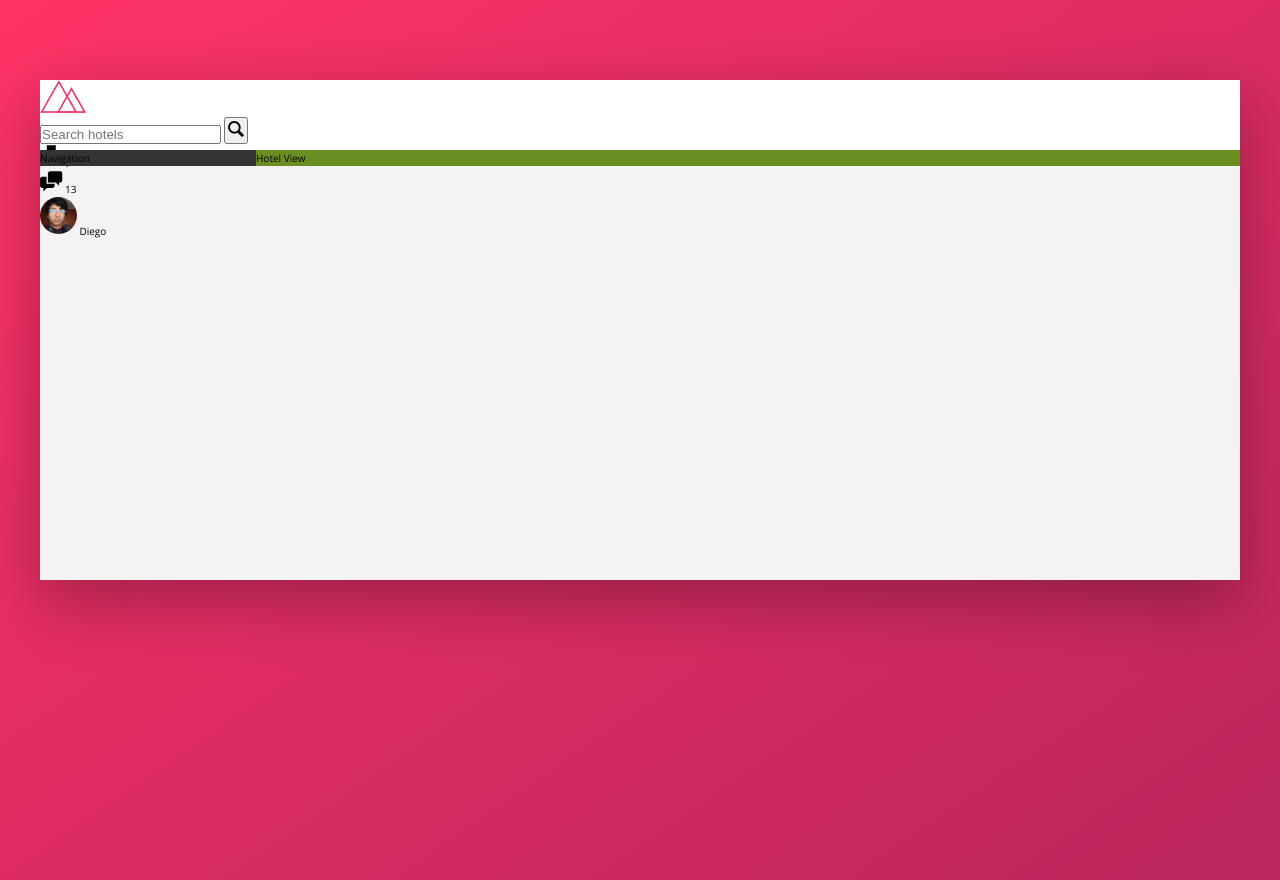
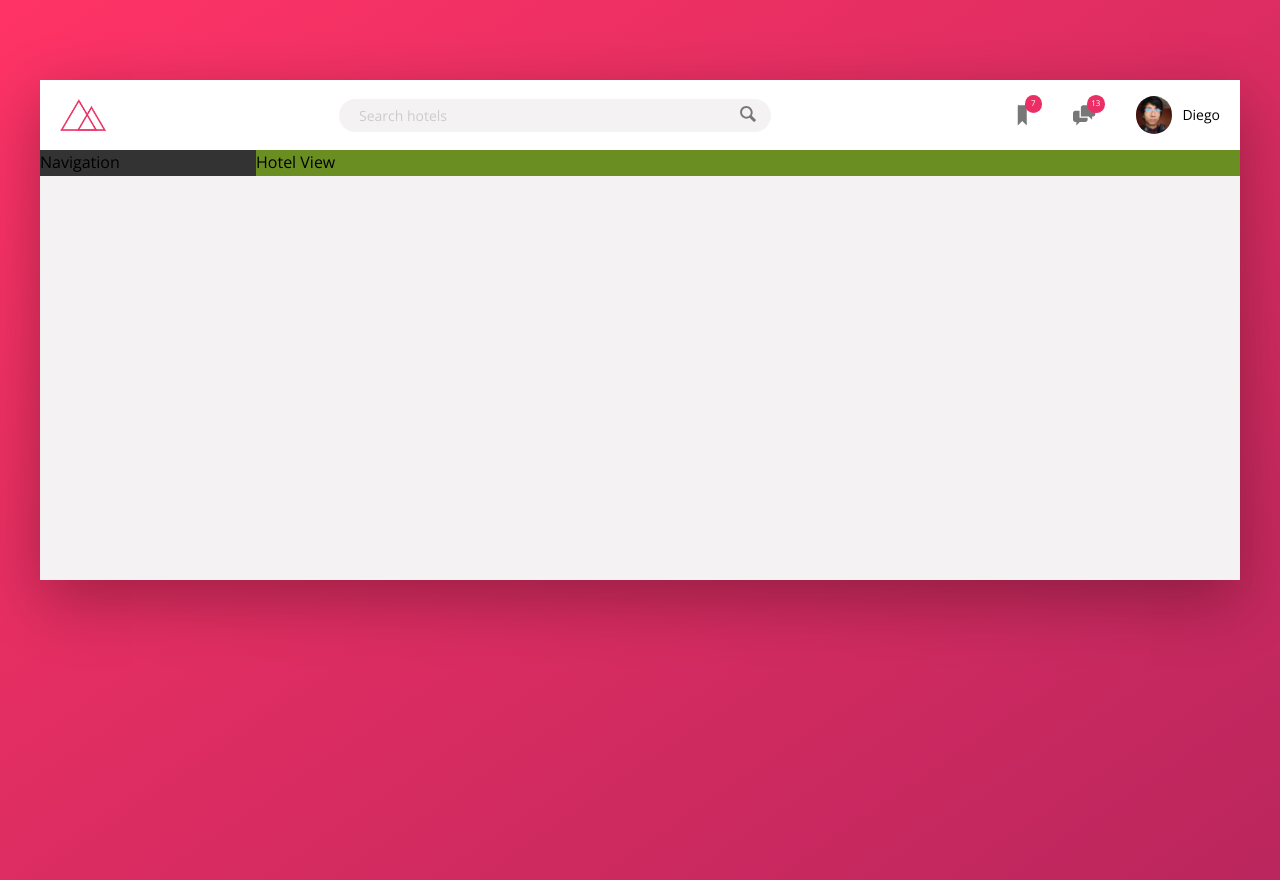
Before and after one commit to Diegocortes15/Trillo, a website: page index.html in a window 1280 px wide. Drawn offline with nearby package versions, Linux system fonts and the light colour scheme.

Commit message:
header finished

```diff
--- a/sass/_base.scss
+++ b/sass/_base.scss
@@ -53,12 +53,9 @@ body {
   font-family: "Open Sans", sans-serif;
   font-weight: 400;
   line-height: 1.6;
+  font-size: 1.6rem;
   color: var(--grey-dark-2);
-  background-image: linear-gradient(
-    to right bottom,
-    var(--color-primary-light),
-    var(--color-primary-dark)
-  );
+  background-image: linear-gradient(to right bottom, var(--color-primary-light), var(--color-primary-dark));
   background-repeat: no-repeat;
 
   min-height: 100vh;
--- a/sass/_components.scss
+++ b/sass/_components.scss
@@ -2,20 +2,63 @@
 // LOGO
 .logo {
   height: 3.25rem;
+  margin-left: 2rem;
 }
 
 /////////////////////////////////////////////////////////
 // SEARCH
 .search {
+  flex: 0 0 40%;
+
+  display: flex;
+  align-items: center;
+  justify-content: center;
+
   &__input {
+    font-family: inherit;
+    font-size: inherit;
+    color: inherit;
+    background-color: var(--color-grey-light-2);
+    border: none;
+    padding: 0.7rem 2rem;
+    border-radius: 10rem;
+    width: 90%;
+    transition: all 0.2s;
+    margin-right: -3.25rem;
+
+    &:focus {
+      outline: none;
+      width: 100%;
+      background-color: var(--color-grey-light-3);
+    }
+
+    &::-webkit-input-placeholder {
+      font-weight: 100;
+      color: var(--color-grey-light-4);
+    }
+  }
+
+  &__input:focus + &__button {
+    background-color: var(--color-grey-light-3);
   }
 
   &__button {
+    border: none;
+    background-color: var(--color-grey-light-2);
+
+    &:focus {
+      outline: none;
+    }
+
+    &:active {
+      transform: translateY(2rem);
+    }
   }
 
   &__icon {
     height: 2rem;
     width: 2rem;
+    fill: var(--color-grey-dark-2);
   }
 }
 
@@ -23,20 +66,50 @@
 // USER NAVIGATION
 
 .user-nav {
+  align-self: stretch;
+  display: flex;
+  align-items: center;
+
+  & > * {
+    padding: 0 2rem;
+    cursor: pointer;
+    height: 100%;
+    display: flex;
+    align-items: center;
+  }
+
+  & > *:hover {
+    background-color: var(--color-grey-light-2);
+  }
+
   &__icon-box {
+    position: relative;
   }
+
   &__icon {
     height: 2.25rem;
     width: 2.25rem;
+    fill: var(--color-grey-dark-2);
   }
+
   &__notification {
+    font-size: 0.8rem;
+    height: 1.75rem;
+    width: 1.75rem;
+    border-radius: 50%;
+    background-color: var(--color-primary);
+    color: #fff;
+    display: flex;
+    justify-content: center;
+    align-items: center;
+    position: absolute;
+    top: 1.5rem;
+    right: 1.1rem;
   }
-  &__user {
-  }
+
   &__user-photo {
     height: 3.75rem;
     border-radius: 50%;
-  }
-  &__user-name {
+    margin-right: 1rem;
   }
 }
--- a/sass/_layout.scss
+++ b/sass/_layout.scss
@@ -8,9 +8,14 @@
 }
 
 .header {
+  font-size: 1.4rem;
   height: 7rem;
   background-color: #fff;
   border-bottom: var(--color-grey-light-2);
+
+  display: flex;
+  justify-content: space-between;
+  align-items: center;
 }
 
 .content {
```
Also changed, not shown: index.html (+1 -0 lines), css/style.css.
